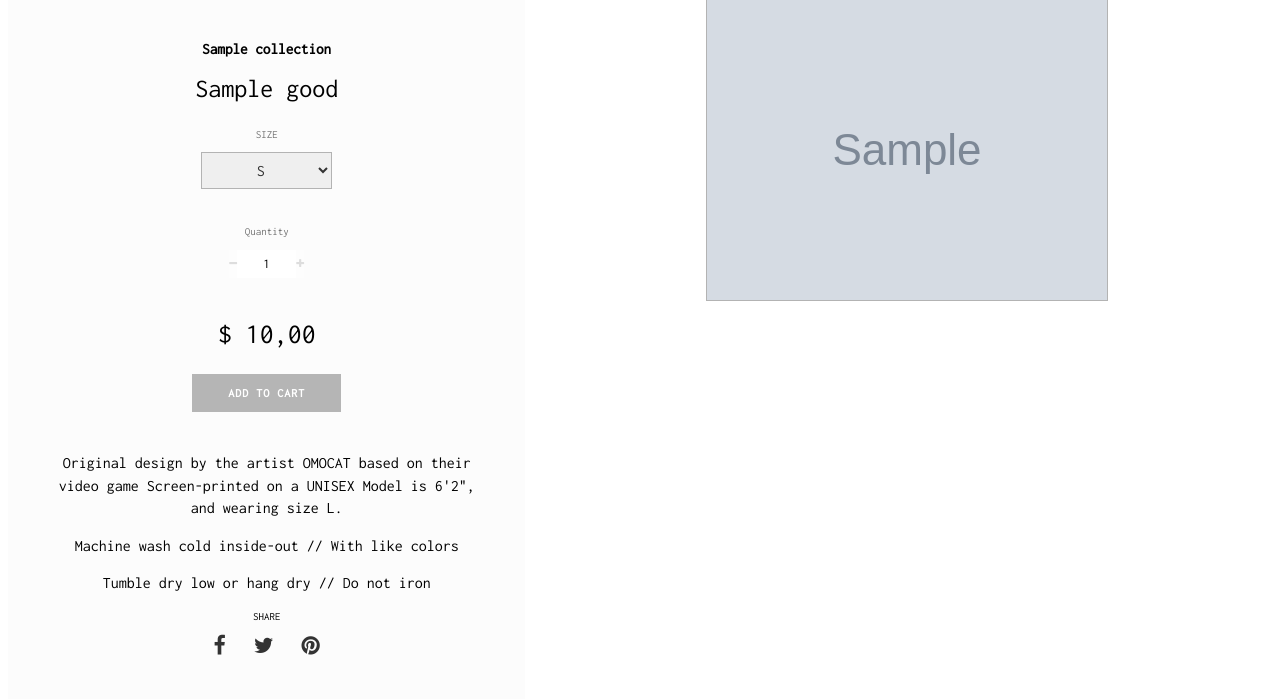
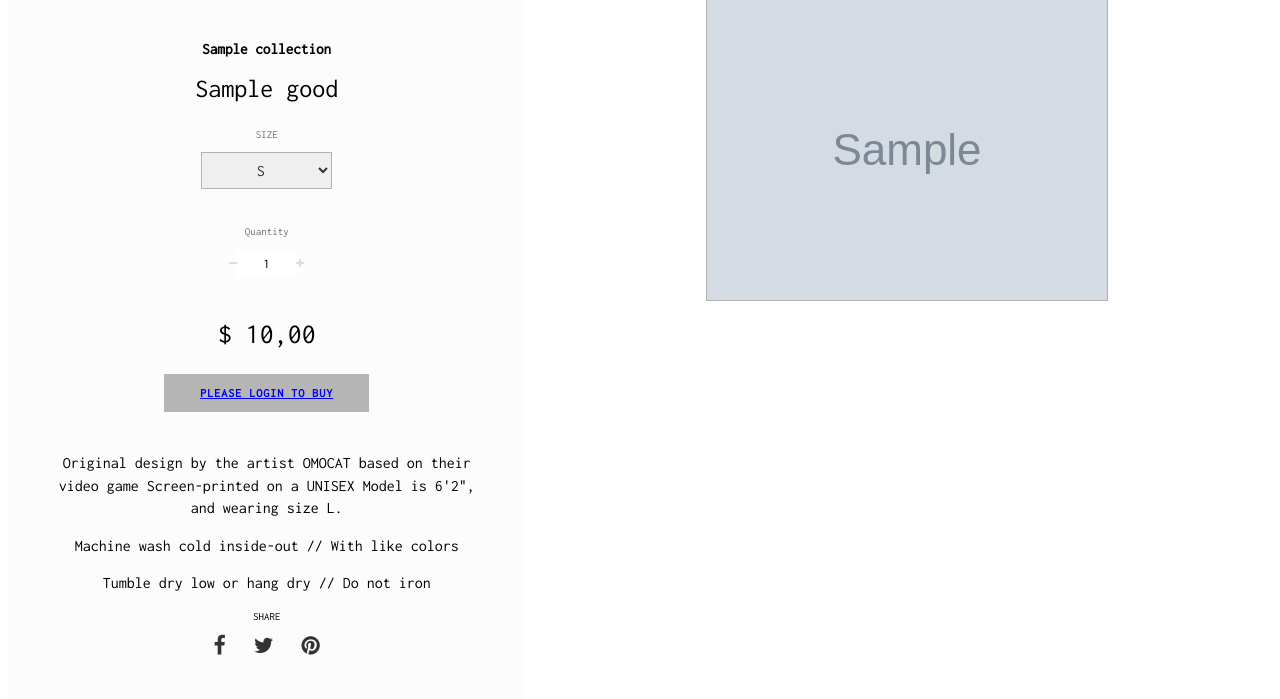
Before and after one commit to Rendant/UWUDEAD_production, a Django app: a page that uses templates/shop/product.html in a window 1280 px wide. Shown: the part 173-872 px from the top of the page. Run offline with Django 4.2, Linux system fonts and the light colour scheme; tables that the repository leaves empty hold one stand-in row (values such as "Sample post"); grey boxes marked "Sample" are stand-in pictures; data that the repository does not hold is empty; some libraries are stand-ins or nearby versions.

Commit message:
подделал поиск и продукт

```diff
--- a/cart/views.py
+++ b/cart/views.py
@@ -41,8 +41,6 @@ def cart_list(request):
         )
 
         data_dict = {"html_from_cart_view": html}
-
-        print(cart_orders)
 
         return JsonResponse(data=data_dict, safe=False)
 
--- a/shop/views.py
+++ b/shop/views.py
@@ -77,7 +77,7 @@ def search(request):
 
         return JsonResponse(data=data_dict, safe=False)
 
-    return render(request, "shop/search_list.html", context=ctx)
+    return render(request, "shop/search.html", context=ctx)
 
 
 def register_request(request):
--- a/static/css/mainPage.css
+++ b/static/css/mainPage.css
@@ -601,7 +601,6 @@
 }
 .site-dropDownMenuInfo {
     list-style-type: none;
-
     position: absolute;
     z-index: 4;
     left: 80%;
--- a/templates/shop/product.html
+++ b/templates/shop/product.html
@@ -73,8 +73,9 @@
           	<span class="money">$ {{ good.cost }}</span>
           </span>
 
-          <button type="submit" name="add" id="AddToCart" class="btn spo-container">
-            <span id="AddToCartText">ADD TO CART</span>
+          <button type="submit" name="add" id="AddToCart" class="btn spo-container" {% if not user.is_authenticated %}disabled="disabled"{% endif %}>
+            {% if user.is_authenticated %}<span id="AddToCartText">ADD TO CART</span>{% endif %}
+            {% if not user.is_authenticated %}<a href="/account/login/"><span id="AddToCartText">PLEASE LOGIN TO BUY</span></a>{% endif %}
           </button><span class="atc-notification" style="display:none">You currently have a PREORDER product in your CART. You cannot mix this PREORDER product and other products in the same order.</span><div class="notify-wrapper spo-container"></div></form>
 		            		</div>
 
--- a/templates/shop/search_list.html
+++ b/templates/shop/search_list.html
@@ -10,6 +10,6 @@
             {% endfor %}
         </ul>
     {% else %}
-        <p>Nothin' found...</p>
+        <p>Nothing found...</p>
     {% endif %}
 {% endblock %}
```
Also changed, not shown: templates/shop/search.html (+15 -1 lines).
